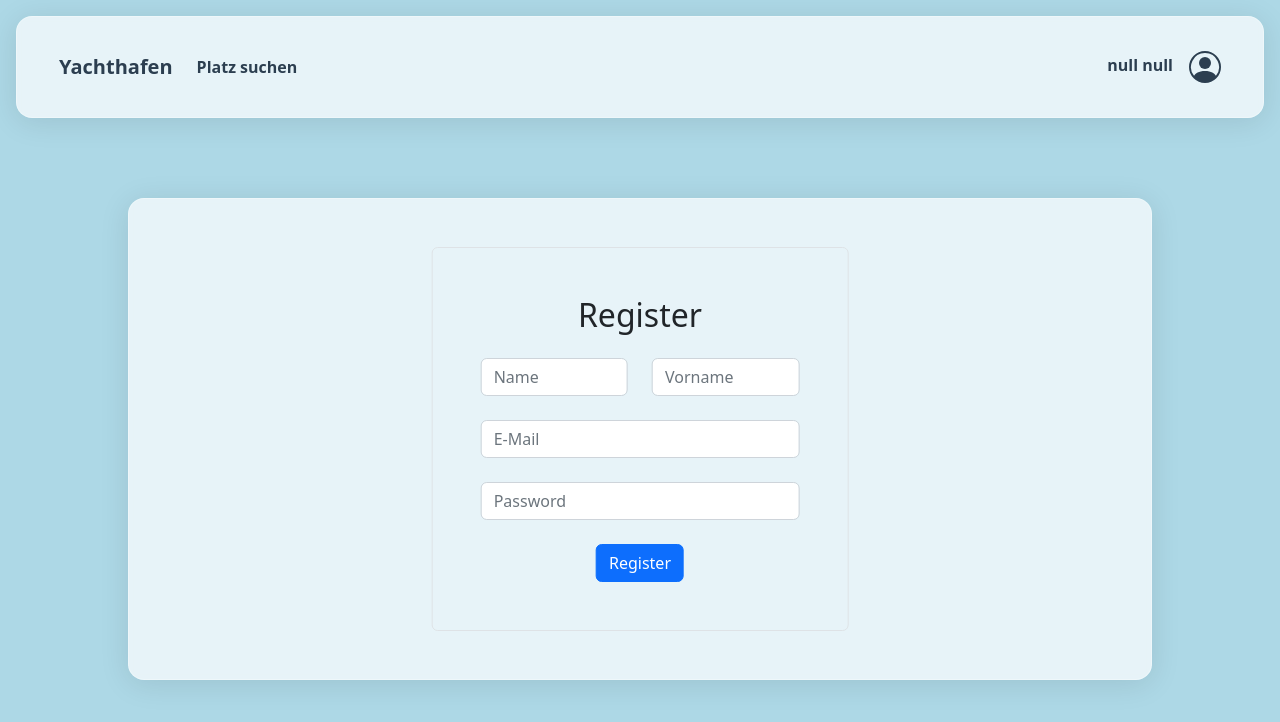
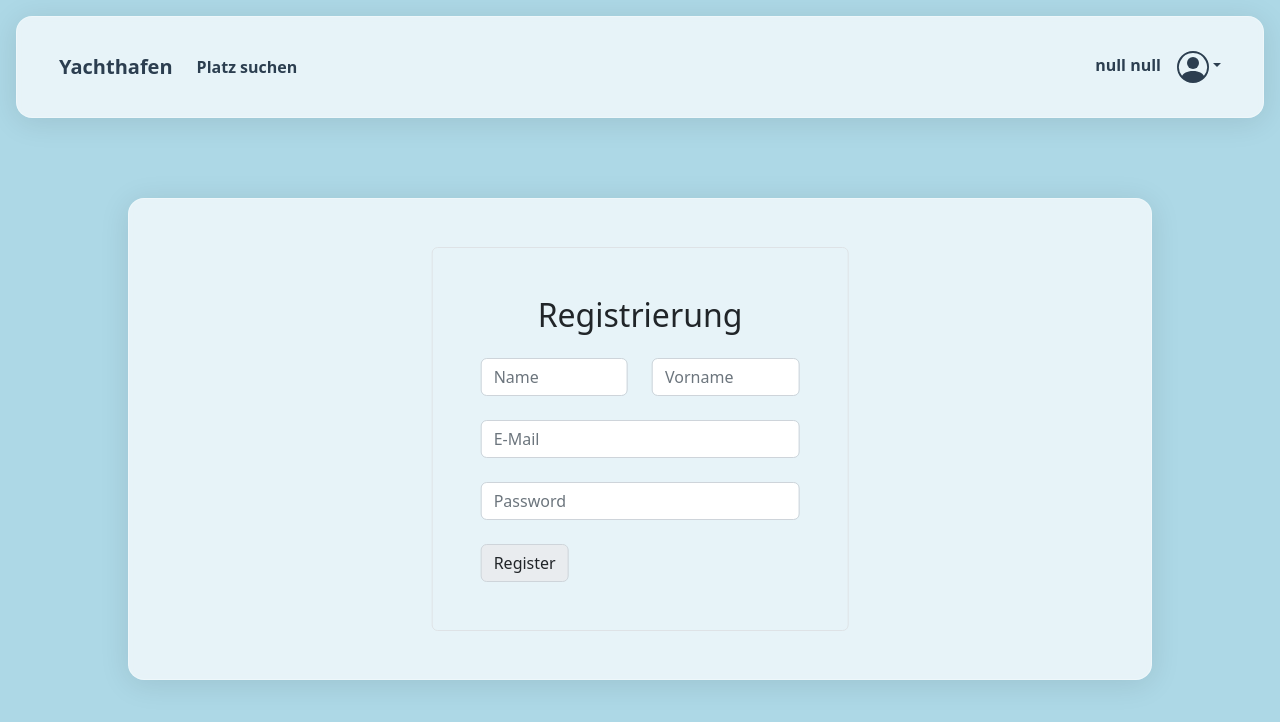
Before and after one commit to Lucam31/YachthafenFrontend, a Vue app: page /register in a window 1280 px wide. Shown: the top 722 px of the page. Built offline with nearby package versions, Linux system fonts and the light colour scheme.

Commit message:
Added Logout Button

```diff
--- a/src/components/NavBar.vue
+++ b/src/components/NavBar.vue
@@ -15,13 +15,21 @@
         </li>
       </ul>
       <li class="nav-link">
-        <a href="/profile">
+        <div class="dropdown">
+          <a class="dropdown-toggle" href="#" data-bs-toggle="dropdown" aria-expanded="false">
             <span>{{this.$store.getters.getNameVorname}}</span>
             <svg xmlns="http://www.w3.org/2000/svg" width="32" height="32" fill="currentColor" class="bi bi-person-circle" viewBox="0 0 16 16">
               <path d="M11 6a3 3 0 1 1-6 0 3 3 0 0 1 6 0z"/>
               <path fill-rule="evenodd" d="M0 8a8 8 0 1 1 16 0A8 8 0 0 1 0 8zm8-7a7 7 0 0 0-5.468 11.37C3.242 11.226 4.805 10 8 10s4.757 1.225 5.468 2.37A7 7 0 0 0 8 1z"/>
             </svg>
           </a>
+
+          <ul class="dropdown-menu">
+            <li><a class="dropdown-item" href="/profile">Profil Bearbeiten</a></li>
+            <li><a class="dropdown-item" href="#">Logout</a></li>
+          </ul>
+        </div>
+
       </li>
     </div>
   </div>
@@ -60,7 +68,7 @@ nav a.router-link-exact-active {
   color: #42b983;
 }
 
-.bg-custom{
+.bg-custom, .dropdown-menu{
 background: rgba(255, 255, 255, 0.7);
 border-radius: 16px;
 box-shadow: 0 4px 30px rgba(0, 0, 0, 0.1);
@@ -71,4 +79,5 @@ border: 1px solid rgba(255, 255, 255, 0.3);
 svg{
   margin: 0 0 0 1em;
 }
+
   </style>
--- a/src/views/RegisterView.vue
+++ b/src/views/RegisterView.vue
@@ -2,7 +2,7 @@
     <div class="form">
       <div class="border rounded container p-5 text-center">
         <form>
-          <p class="h2">Register</p>
+          <p class="h2">Registrierung</p>
           <div class="row mt-4 mb-4">
             <div class="col">
             <input type="text" class="form-control" id="Name" placeholder="Name">
@@ -17,7 +17,7 @@
           <div class="mb-4">
             <input type="text" class="form-control" id="password" placeholder="Password">
           </div>
-          <button type="submit" class="btn btn-primary">Register</button>
+          <button type="submit" class="input-group-text">Register</button>
         </form>
       </div>
     </div>
```
Also changed, not shown: src/views/ProfileView.vue (+4 -4 lines). Lines whose indentation alone changed are shown as unchanged.
